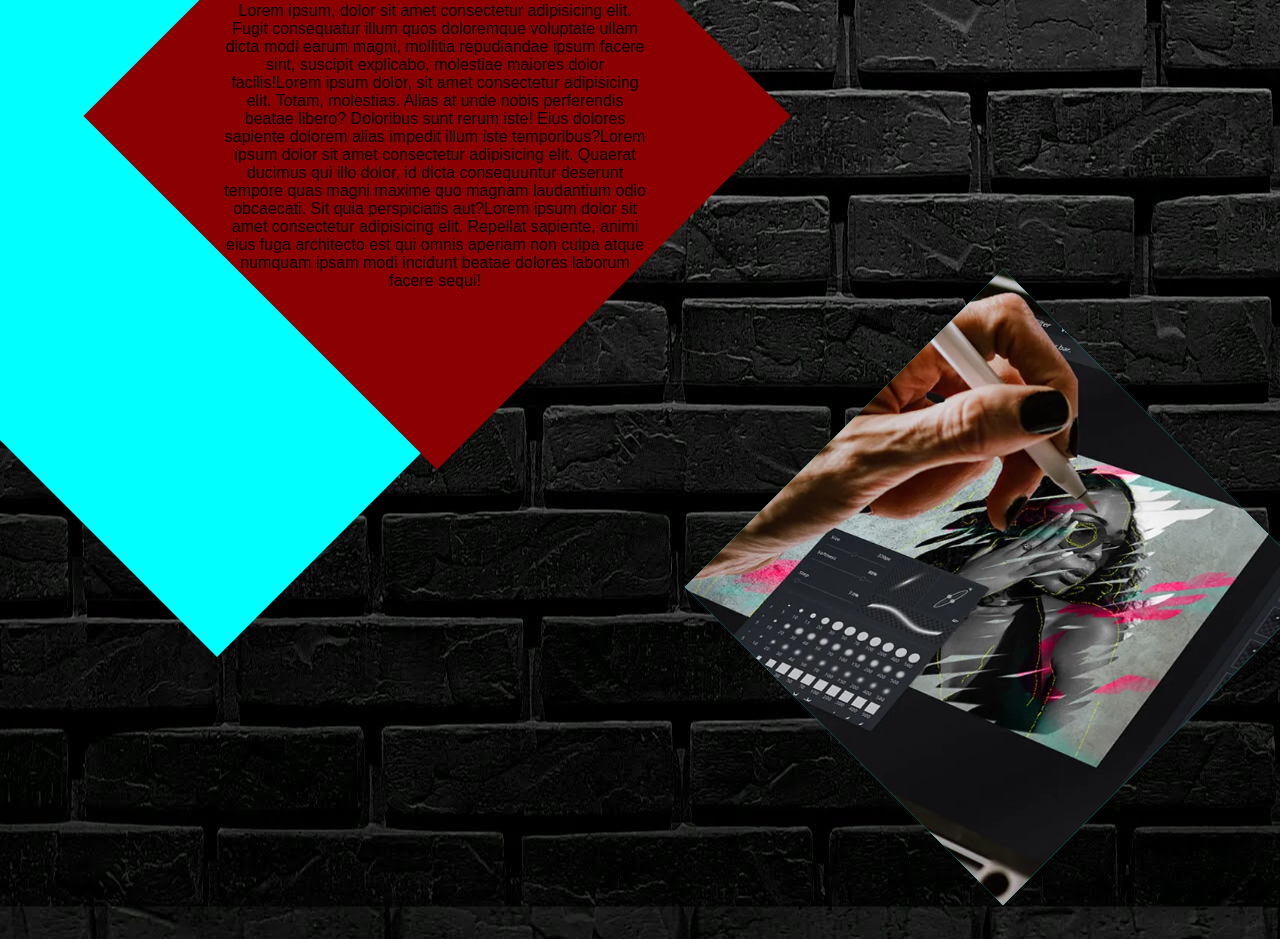
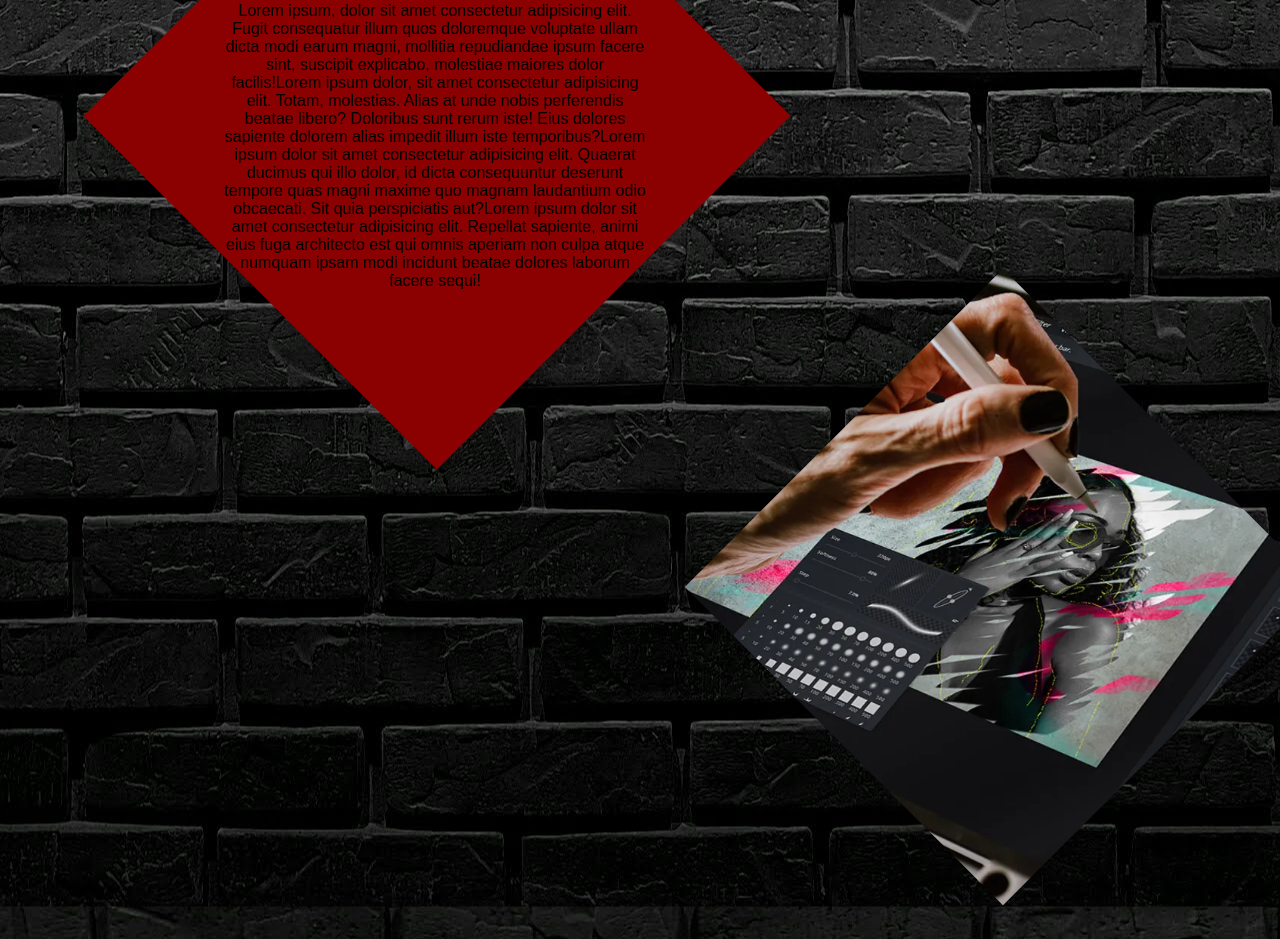
Before and after one commit to ariankoochak/htmlcss-Lab, a plain HTML site: page team-project/index.html in a window 1280 px wide. Shown: the part 927-1866 px from the top of the page. Drawn offline with Linux system fonts and the light colour scheme.

Commit message:
delete aqua

```diff
--- a/team-project/style/style.css
+++ b/team-project/style/style.css
@@ -98,7 +98,6 @@ nav ul li {
 .right-big-image {
     width: 700px;
     height: 700px;
-    background-color: aqua;
     background-repeat: none;
     top: -2863px;
     right: 133px;
@@ -155,7 +154,6 @@ nav ul li {
 .small-image {
     width: 450px;
     height: 450px;
-    background-color: aqua;
     background-repeat: none;
     top: -3611px;
     right: -219px;
```
